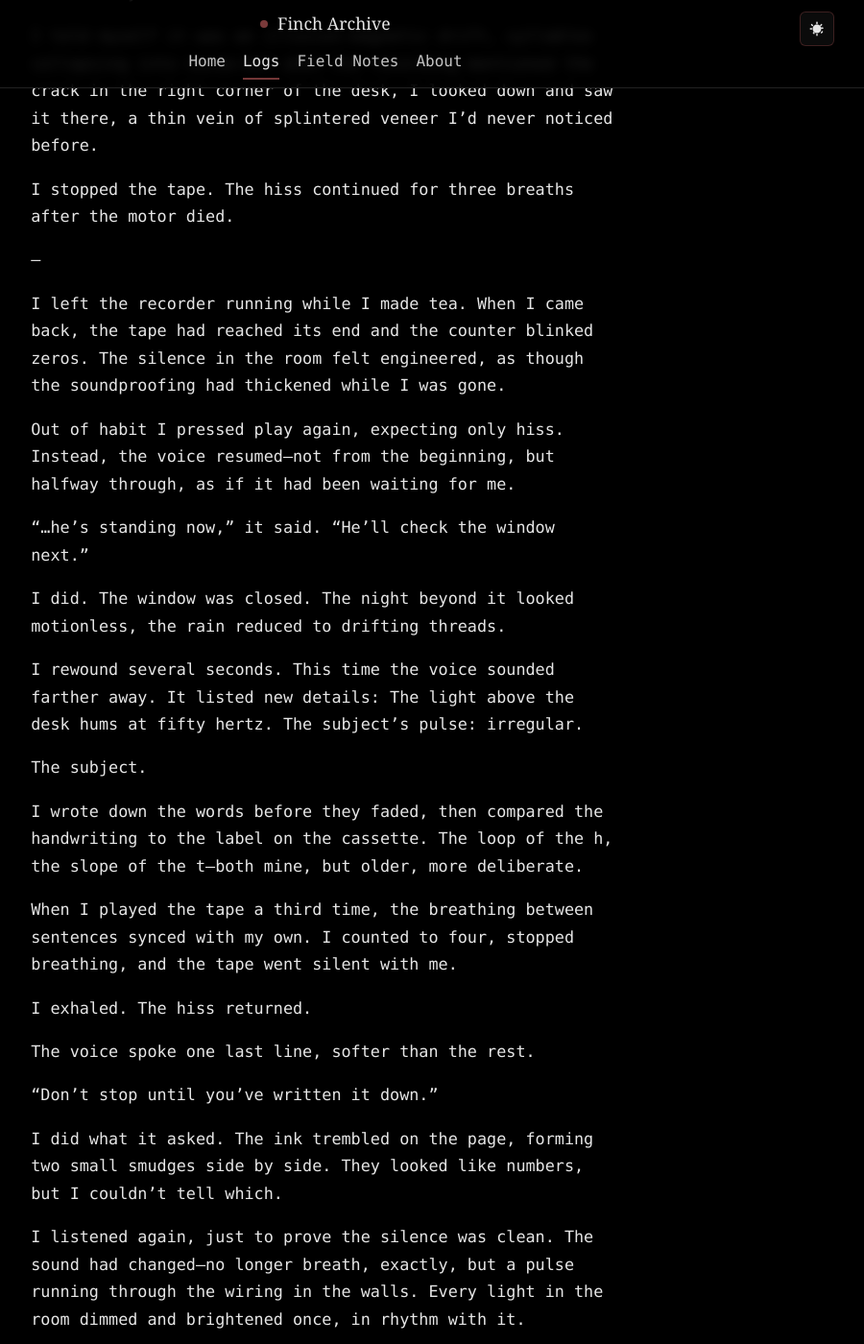
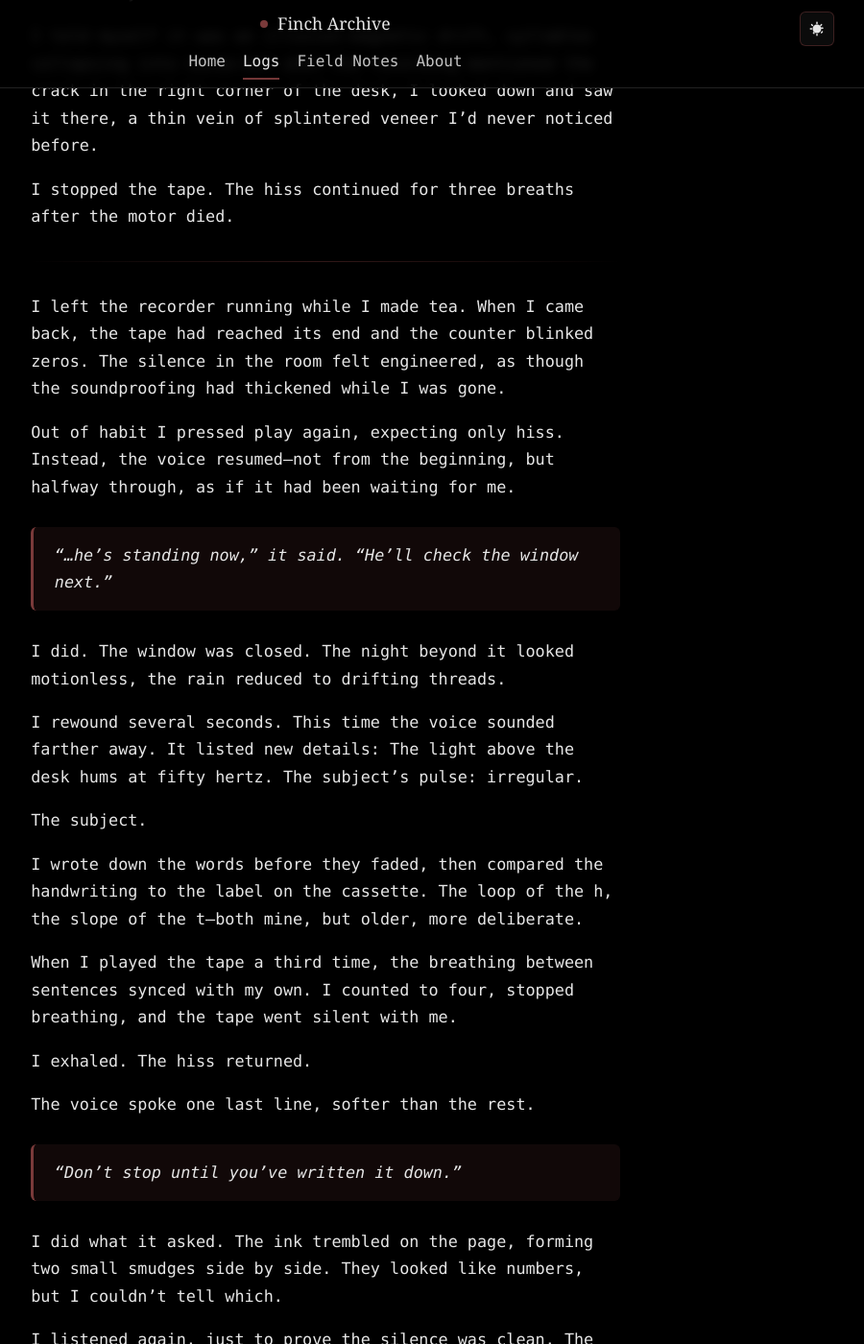
Before and after one commit to HallowayFinch/fincharchive.com, a Jekyll site: the page built from _logs/the-voice-in-the-static.md, in a window 1280 px wide and 1400 px high, scrolled down 1515 px. Shown: the whole window at 96% size, without its empty margins (301-1201 px from the left). Built offline with Jekyll 4.4.1, drawn with Linux system fonts in a browser that asks for light colours; some of the changed text lies outside the part shown.

```diff
--- a/_logs/the-voice-in-the-static.md
+++ b/_logs/the-voice-in-the-static.md
@@ -24,13 +24,13 @@ I told myself it was an illusion—magnetic drift, syllables collapsing into noi
 
 I stopped the tape. The hiss continued for three breaths after the motor died.
 
-—
+---
 
 I left the recorder running while I made tea. When I came back, the tape had reached its end and the counter blinked zeros. The silence in the room felt engineered, as though the soundproofing had thickened while I was gone.
 
 Out of habit I pressed play again, expecting only hiss. Instead, the voice resumed—not from the beginning, but halfway through, as if it had been waiting for me.
 
-“...he’s standing now,” it said. “He’ll check the window next.”
+> “...he’s standing now,” it said. “He’ll check the window next.”
 
 I did. The window was closed. The night beyond it looked motionless, the rain reduced to drifting threads.
 
@@ -46,7 +46,7 @@ I exhaled. The hiss returned.
 
 The voice spoke one last line, softer than the rest.
 
-“Don’t stop until you’ve written it down.”
+> “Don’t stop until you’ve written it down.”
 
 I did what it asked. The ink trembled on the page, forming two small smudges side by side. They looked like numbers, but I couldn’t tell which.
 
@@ -54,7 +54,7 @@ I listened again, just to prove the silence was clean. The sound had changed—n
 
 I told myself it was electrical. Everything in this building hums. Still, I boxed the cassette carefully, slid it under a stack of folders, and promised myself I’d log the anomaly tomorrow. I didn’t. The box stayed on the desk all night, warm to the touch when I passed it.
 
-—
+---
 
 Morning came gray and slow. I tried playing other tapes to clear my head—old lectures, half-erased dictations—but most of them stopped mid-sentence, their magnets gone slack. A few carried only a thin breath of static, as if waiting for me to answer.
 
@@ -64,7 +64,7 @@ I started a fresh page in the logbook, dated it, and pressed record. Nothing. Ju
 
 The voice that answered was again my own, but the phrasing was wrong. It began before I’d spoken, predicting me.
 
-“Verification test,” it said. “He will say his name next.”
+> “Verification test,” it said. “He will say his name next.”
 
 I stared at the machine. On the counter, the numbers advanced to 10:21, then paused, as if waiting for permission.
 
@@ -74,7 +74,7 @@ The voice on the recording had gone quiet; what came through instead was the sou
 
 When it stopped, I looked down. The new line in my notebook was in my handwriting, but I hadn’t moved:
 
-Play the next one.
+> Play the next one.
 
 There was no next cassette. Only the empty box, its label peeled halfway away. Beneath the torn paper, a second line of faded ink showed through—a different number, almost invisible.
 
```
Also changed, not shown: other parts of _logs/the-voice-in-the-static.md (+4 -1 lines).
